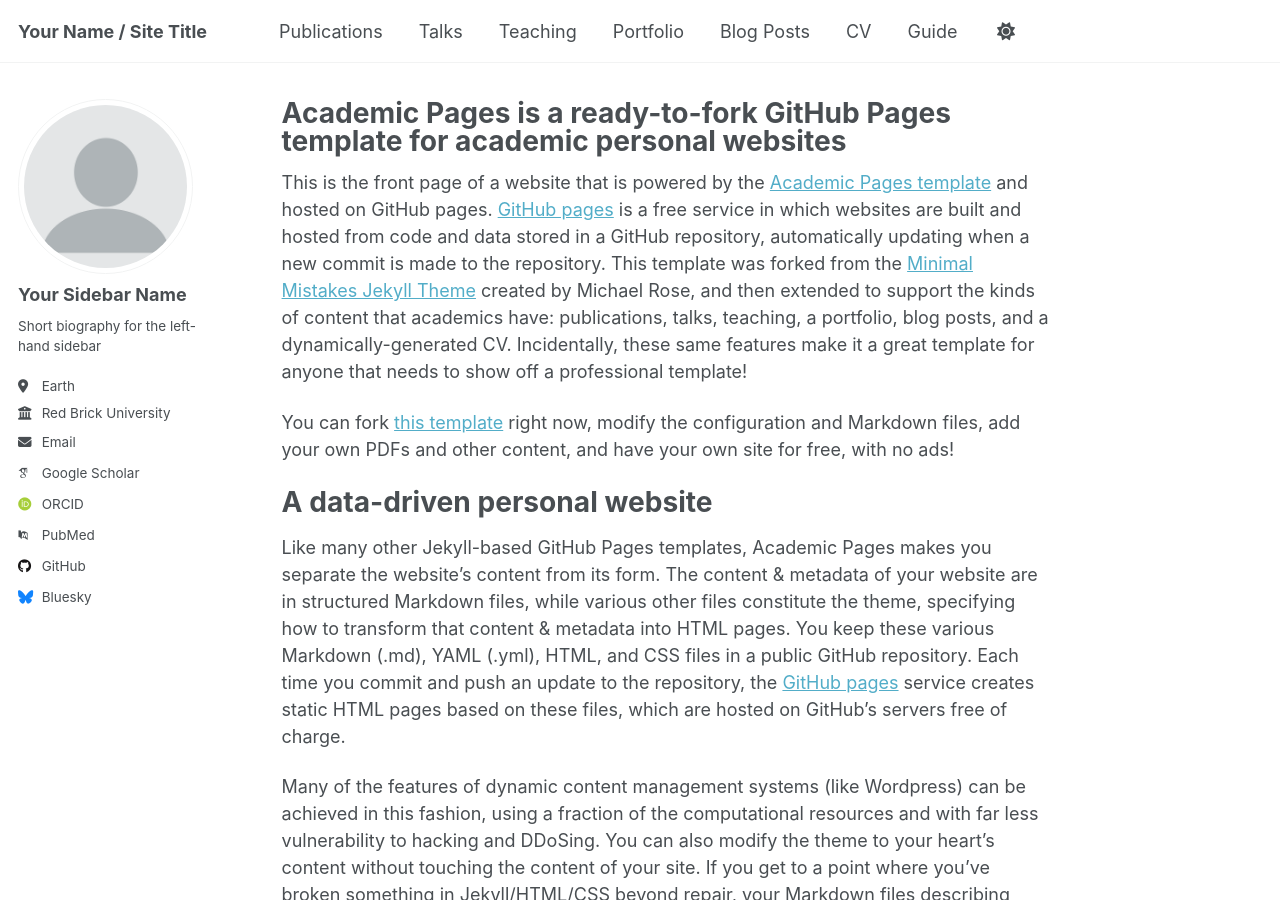
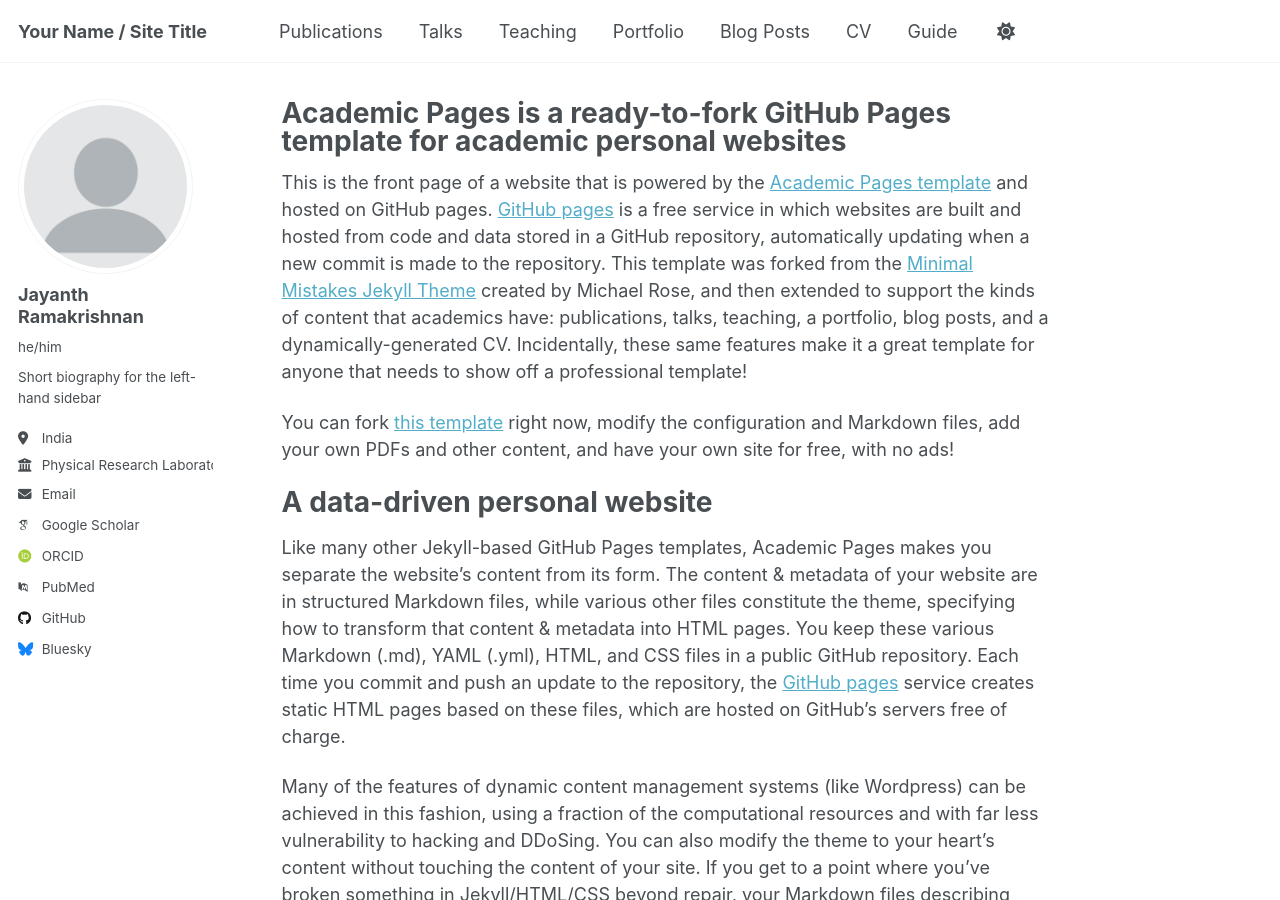
Before and after one commit to jayheme/jayheme.github.io, a Jekyll site: the page built from _pages/about.md, in a window 1280 px wide and 900 px high. Built offline with Jekyll 4.4.1, drawn with Linux system fonts in a browser that asks for light colours; some web fonts are replaced; a script that is not in the unit is left out.

Commit message:
Update author details in _config.yml

```diff
--- a/_config.yml
+++ b/_config.yml
@@ -24,13 +24,13 @@
 author:
   # Biographic information
   avatar           : "profile.png"
-  name             : "Your Sidebar Name"
-  pronouns         : # example: "she/her"
+  name             : "Jayanth Ramakrishnan"
+  pronouns         : "he/him"
   bio              : "Short biography for the left-hand sidebar"
-  location         : "Earth"
-  employer         : "Red Brick University"
+  location         : "India"
+  employer         : "Physical Research Laboratory"
   uri              : # URL
-  email            : "none@example.org"
+  email            : "jayanth@test.orgo"
 
   # Academic websites
   academia         : # URL
```
